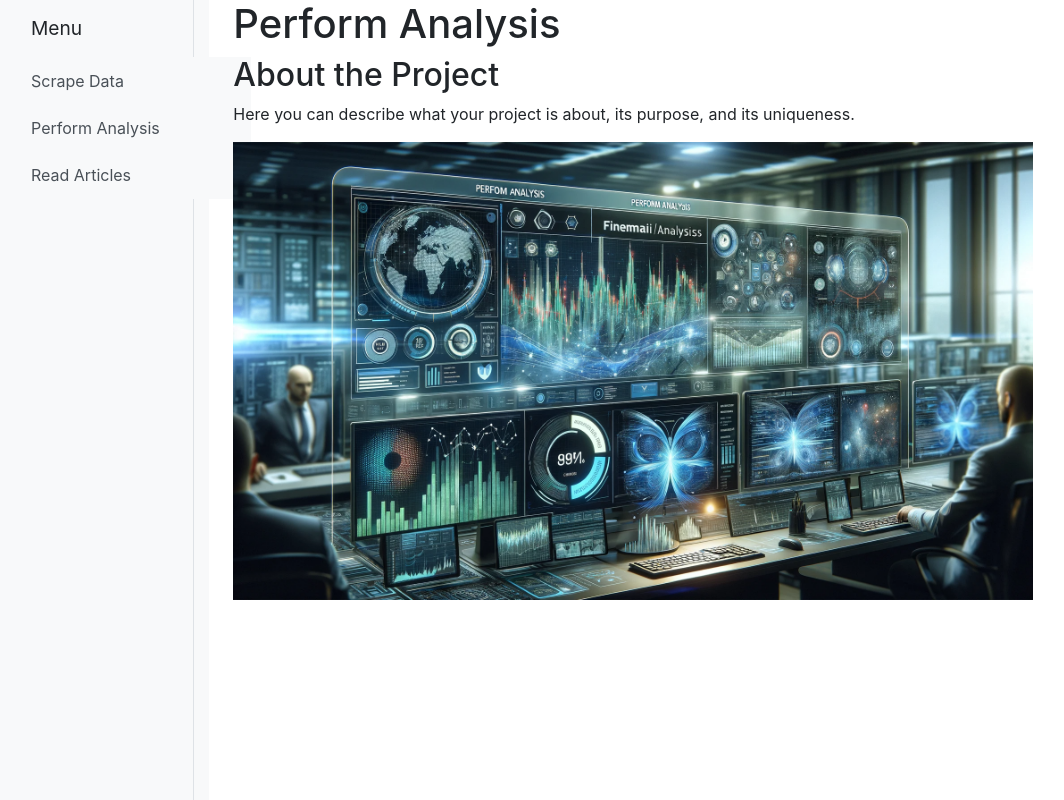
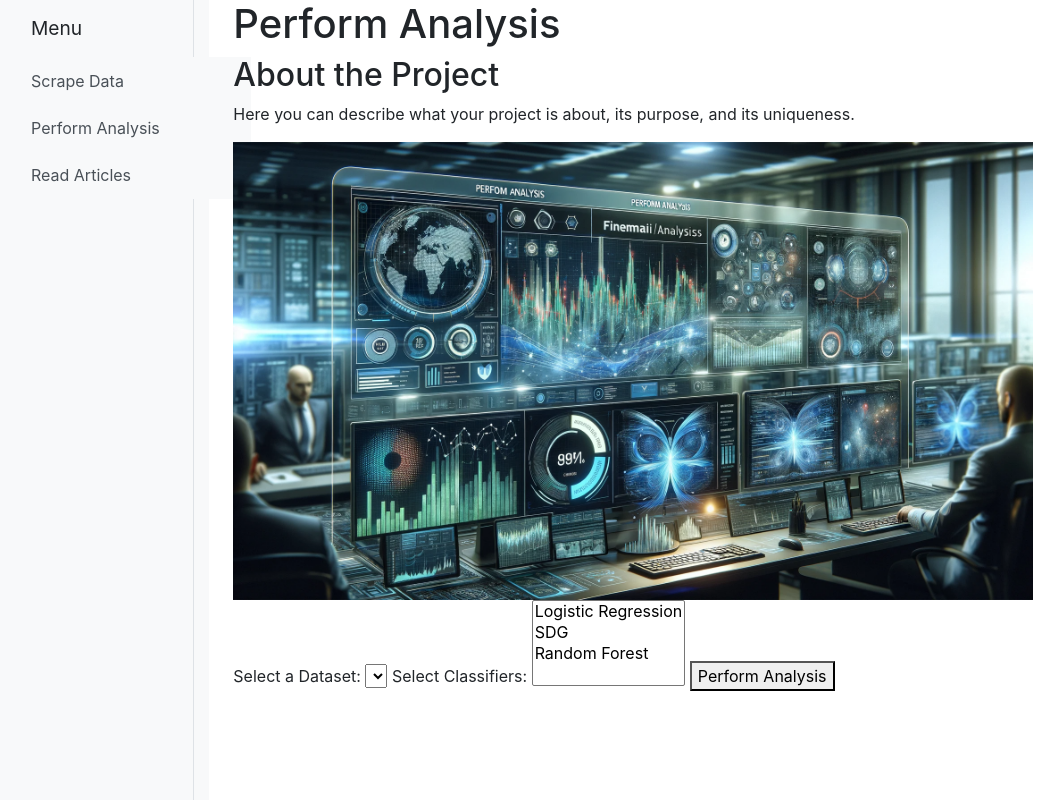
Before and after one commit to ranafaraz/financial_sentiment_analysis, a Django app: page /perform_analysis/ in a window 1280 px wide. Shown: the part 56-856 px from the top of the page, without its empty margins (4-1068 px from the left). Run offline with Django 4.2, Linux system fonts and the light colour scheme; data that the repository does not hold is empty; some libraries are stand-ins or nearby versions.

Commit message:
POST Request from Perform Analysis Page sent to view.py.

```diff
--- a/myproject/myapp/templates/myapp/base.html
+++ b/myproject/myapp/templates/myapp/base.html
@@ -18,6 +18,14 @@
   <!-- DataTables Buttons CSS and JS -->
   <link rel="stylesheet" type="text/css" href="https://cdn.datatables.net/buttons/1.6.5/css/buttons.dataTables.min.css">
   <script type="text/javascript" src="https://cdn.datatables.net/buttons/1.6.5/js/dataTables.buttons.min.js"></script>
+
+  <!-- Select2 CSS -->
+  <link href="https://cdnjs.cloudflare.com/ajax/libs/select2/4.0.13/css/select2.min.css" rel="stylesheet" />
+  <!-- Select2 Bootstrap Theme CSS -->
+  <link href="https://cdnjs.cloudflare.com/ajax/libs/select2-bootstrap-theme/0.1.0-beta.10/select2-bootstrap.min.css" rel="stylesheet" />
+  <!-- Select2 JavaScript -->
+  <script src="https://cdnjs.cloudflare.com/ajax/libs/select2/4.0.13/js/select2.min.js"></script>
+
 
   <!-- Font Awesome -->
   <link href="https://use.fontawesome.com/releases/v5.8.2/css/all.css" rel="stylesheet">
--- a/myproject/myapp/templates/myapp/perform_analysis.html
+++ b/myproject/myapp/templates/myapp/perform_analysis.html
@@ -12,10 +12,44 @@
     <!-- Add images -->
     <img src="{% static 'images/finSentiment4.png' %}" alt="Perform Sentiment Analysis" class="img-fluid" style="max-width: 800px; height: auto;">
     <!-- More content -->
+    <form method="post" action="{% url 'perform_analysis' %}" enctype="multipart/form-data">
+        {% csrf_token %}
+
+        <!-- Dropdown for selecting a dataset -->
+        <label for="dataset">Select a Dataset:</label>
+        <select name="dataset" id="dataset">
+            {% for dataset in datasets %}
+                <option value="{{ dataset.file.url }}">{{ dataset.name }}</option>
+            {% endfor %}
+        </select>
+
+        <!-- Dropdown for selecting multiple classifiers -->
+        <label for="classifiers">Select Classifiers:</label>
+        <select name="classifiers" id="classifiers" multiple="multiple">
+            <option value="Logistic Regression">Logistic Regression</option>
+            <option value="SDG">SDG</option>
+            <option value="Random Forest">Random Forest</option>
+            <!-- Add other options here -->
+        </select>
+
+        <button type="submit">Perform Analysis</button>
+    </form>
 </div>
 
 
+<script>
+    $(document).ready(function() {
 
+        $('#dataset').select2({
+        theme: 'bootstrap'
+        });
+        // Initialize Select2
+        $('#classifiers').select2({
+        theme: 'bootstrap'
+        });
+
+    });
+</script>
 
 
 {% endblock %}
--- a/myproject/myapp/urls.py
+++ b/myproject/myapp/urls.py
@@ -4,13 +4,13 @@ from django.urls import path
 from . import views
 
 urlpatterns = [
-    # ... other url patterns ...
+
     path('', views.home, name='home'),
     path('upload_dataset/', views.upload_dataset, name='upload_dataset'),
     path('datasets/', views.dataset_list, name='dataset_list'),
     path('view-results/', views.view_results, name='view_results'),
     path('api/get-results/', views.get_results, name='get_results'),
-    path('perform_analysis/', views.perform_analysis, name='perform_analysis'),
+    path('perform_analysis/', views.perform_analysis_view, name='perform_analysis'),
 
 
 
--- a/myproject/myapp/views.py
+++ b/myproject/myapp/views.py
@@ -5,7 +5,9 @@ from django.http import JsonResponse
 from django.shortcuts import render, redirect
 from .forms import *
 from .models import *
-from .analysis import *
+from .analysis import perform_analysis
+from django.conf import settings
+import os
 
 def home(request):
     return render(request, 'myapp/home.html')
@@ -27,17 +29,49 @@ def dataset_list(request):
     return render(request, 'myapp/dataset_list.html', {'datasets': datasets})
 
 ## Perform Analysis Web Page
-def perform_analysis(request):
+def perform_analysis_view(request):
+    datasets = Dataset.objects.all()
     if request.method == 'POST':
-        form = ClassifierDatasetForm(request.POST)
-        if form.is_valid():
-            # Process the form data
-            # Redirect to the analysis results page after processing
-            return redirect('view_results')
+        selected_dataset_url = request.POST.get('dataset')
+        # Assume the selected_dataset_url is something like "/media/datasets/myfile.csv"
+        relative_file_path = selected_dataset_url.replace(settings.MEDIA_URL, '', 1)
+
+        # Construct the full file system path by appending the relative path to MEDIA_ROOT
+        full_file_path = os.path.join(settings.MEDIA_ROOT, relative_file_path)
+
+        # Get the list of selected classifiers
+        selected_classifiers = request.POST.getlist('classifiers')
+
+        # Map the selected classifier names to their corresponding objects
+        classifiers = {
+            'Logistic Regression': LogisticRegression(max_iter=1000),
+            'SDG': SGDClassifier(),
+            'Random Forest': RandomForestClassifier(max_depth=10),
+            'Support Vector Machine': SVC(),
+            'Naive Bayes': MultinomialNB(),
+            'Decision Tree': DecisionTreeClassifier(),
+            'Bagging': BaggingClassifier(),
+            'Gaussian Naive Bayes': GaussianNB(),
+            'Extreme Gradient Boosting (XGBoost)': XGBClassifier()
+        }
+        selected_classifier_objects = [classifiers_dict[name] for name in selected_classifiers if name in classifiers_dict]
+
+        # Debugging: Print the classifier objects
+        print("Classifier Objects:", selected_classifier_objects)
+
+        # Call the perform_analysis method with the file path and selected classifiers
+        # Debugging: Print the file path
+        print("File Path:", file_path)
+
+        # Call the perform_analysis method with the file path and selected classifiers
+        # perform_analysis(full_file_path, selected_classifier_objects)
+
+        # Redirect to results or another page as needed
+        return redirect('view_results')
     else:
-        form = ClassifierDatasetForm()
-
-    return render(request, 'myapp/perform_analysis.html', {'form': form})
+        datasets = Dataset.objects.all()
+        # Include other necessary forms
+        return render(request, 'myapp/perform_analysis.html', {'datasets': datasets})
 ####################################################################################
 def view_results(request):
     return render(request, 'myapp/view_results.html')
```
Also changed, not shown: myproject/myapp/analysis/select_classifiers_and_dataset.html (deleted, +0 -18 lines), myproject/myapp/templates/myapp/dataset_list.html (+20 -14 lines).
